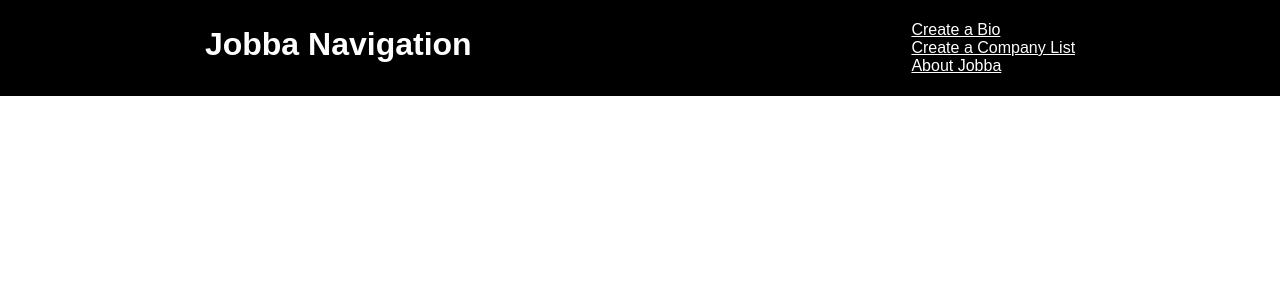
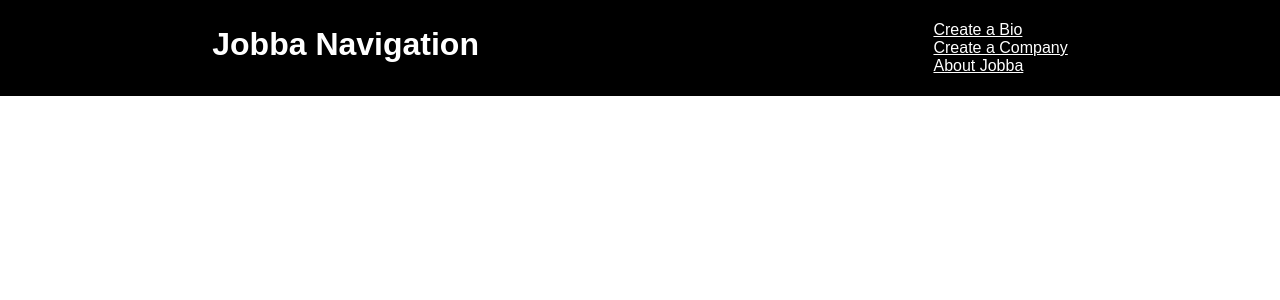
Before and after one commit to CodyPellom/WDI14-ProjectIII-Jobbo, a React (Create React App) app in the folder Jobba/client/: page / in a window 1280 px wide. Shown: the top 300 px of the page. Built offline with nearby package versions, Linux system fonts and the light colour scheme.

Commit message:
init submit

```diff
--- a/Jobba/client/src/App.js
+++ b/Jobba/client/src/App.js
@@ -14,7 +14,7 @@ class App extends Component {
         <div>
           <NavBar/>
           <Switch>
-
+            <Route path='/CompaniesView' component={CompaniesView} />
             <Route path='/NewCompanyForm' component={NewCompanyForm} />
             <Route path='/About' component={About} />
             <Route path='/BioView' component={BioView}/>
--- a/Jobba/client/src/components/NavBar.js
+++ b/Jobba/client/src/components/NavBar.js
@@ -28,7 +28,7 @@ class NavBar extends Component {
                         <a href="/BioView" onClick={BioView}>Create a Bio</a>
                     </li>
                     <li>
-                        <a href="/CompaniesView" onClick={CompaniesView}>Create a Company List</a>
+                        <a href="/CompaniesView" onClick={CompaniesView}>Create a Company</a>
                     </li>
                     <li>
                         <a href="/About" onClick={About}>About Jobba</a>
```
Also changed, not shown: 2 other files (tests, documents, lock files or other folders).
